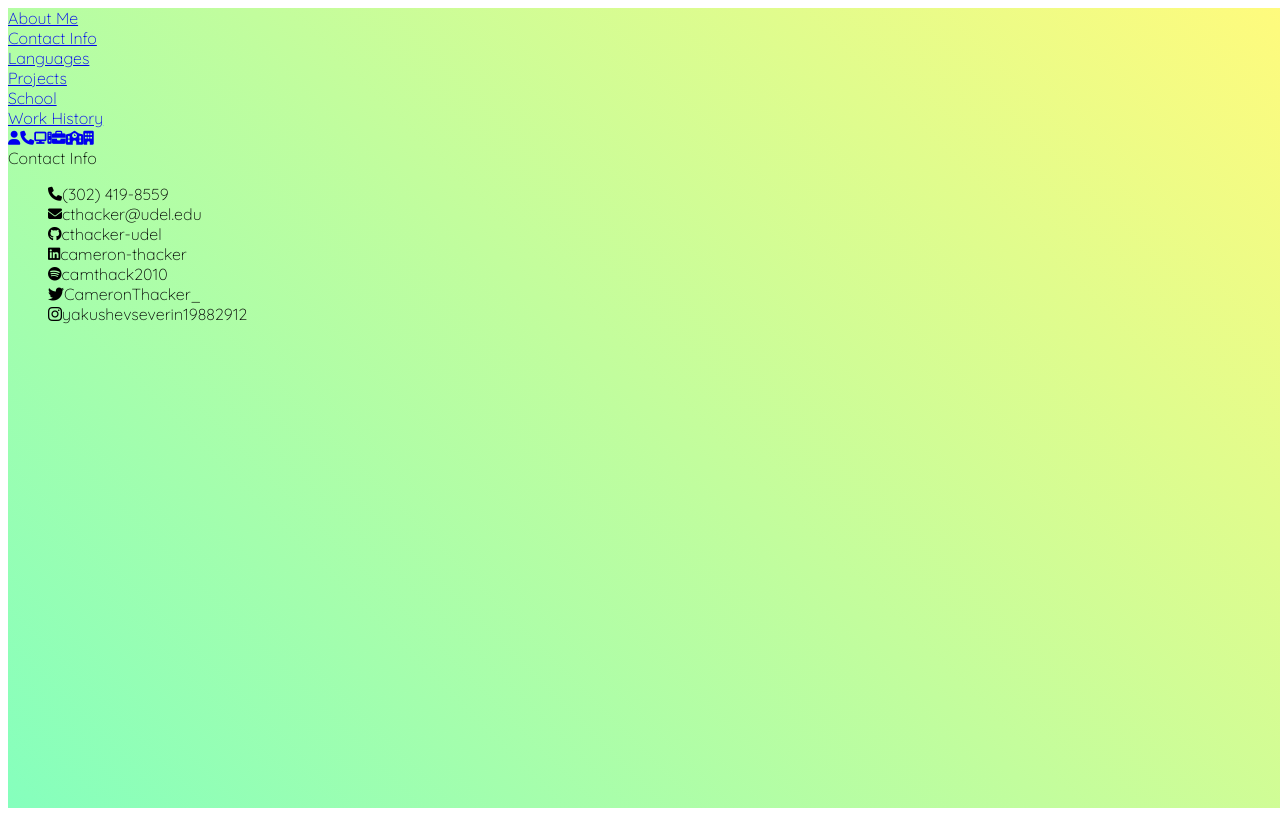
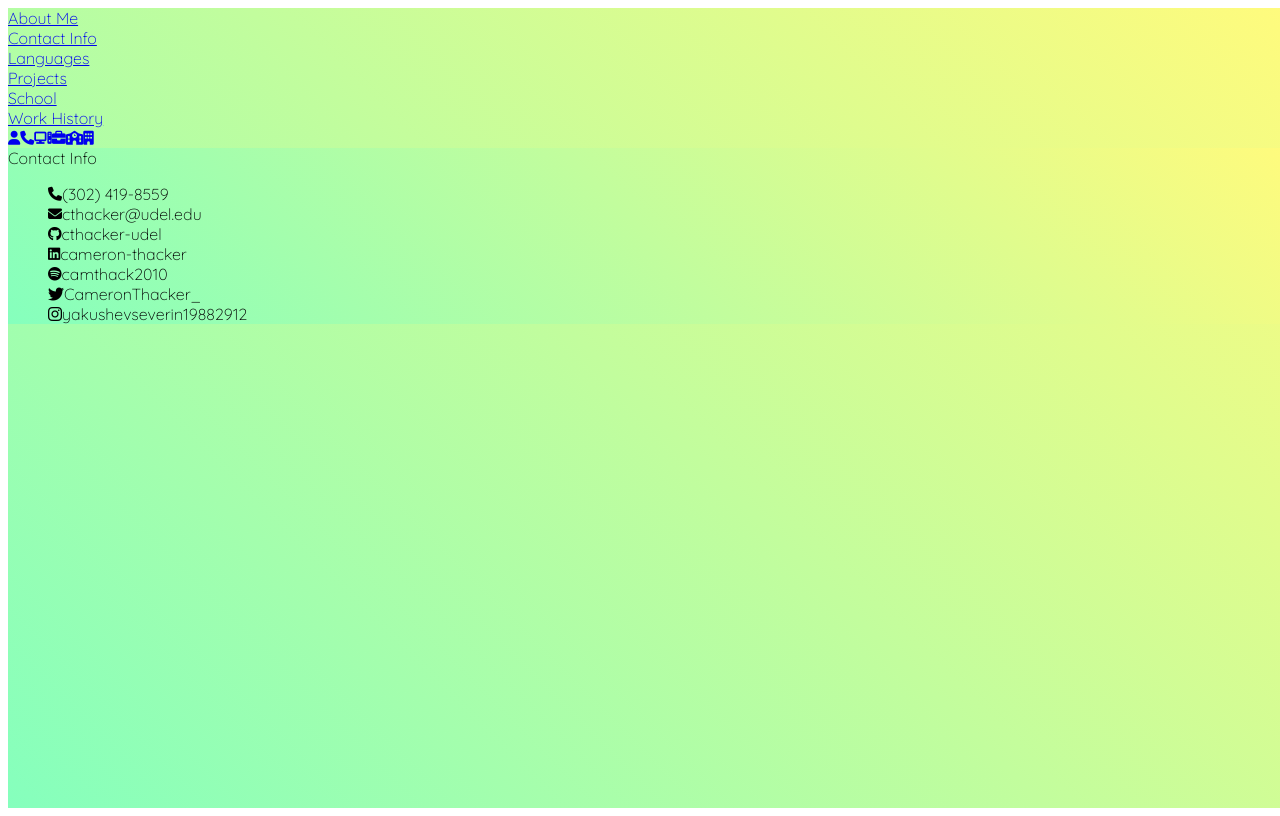
Before and after one commit to cthacker-udel/cthacker-website, a Next.js app: page /contactinfo in a window 1280 px wide. Built offline with nearby package versions, Linux system fonts and the light colour scheme.

Commit message:
[aboutme] Fixed background issues

```diff
--- a/modules/AboutMe/AboutMe.component.tsx
+++ b/modules/AboutMe/AboutMe.component.tsx
@@ -10,7 +10,9 @@ import aboutMeStyles from "./AboutMe.module.css";
  */
 export const AboutMe = (): JSX.Element => (
 	<BasicLayout>
-		<div className="d-flex flex-column justify-content-center align-items-center h-100 w-100">
+		<div
+			className={`d-flex flex-column justify-content-center align-items-center h-100 w-100 ${aboutMeStyles.about_me_page}`}
+		>
 			<div
 				className={`fs-1 fw-bold mb-4 ${aboutMeStyles.about_me_text_header}`}
 			>
--- a/modules/AboutMe/AboutMe.module.css
+++ b/modules/AboutMe/AboutMe.module.css
@@ -14,6 +14,11 @@
         max-height: 50vh;
         overflow-y: scroll;
     }
+}
+
+.about_me_page {
+    background-color: #85FFBD;
+    background-image: linear-gradient(45deg, #85FFBD 0%, #FFFB7D 100%);
 }
 
 .about_me_text {
--- a/modules/ContactInfo/ContactInfo.component.tsx
+++ b/modules/ContactInfo/ContactInfo.component.tsx
@@ -8,7 +8,9 @@ import contactInfoStyles from "./ContactInfo.module.css";
  */
 export const ContactInfo = (): JSX.Element => (
 	<BasicLayout>
-		<div className="d-flex flex-column w-100 h-100 justify-content-center align-items-center">
+		<div
+			className={`d-flex flex-column w-100 h-100 justify-content-center align-items-center ${contactInfoStyles.contact_info_page}`}
+		>
 			<div className={`${contactInfoStyles.contact_info_section}`}>
 				<div className="fs-1 text-decoration-underline mb-2 text-center">
 					{"Contact Info"}
--- a/modules/ContactInfo/ContactInfo.module.css
+++ b/modules/ContactInfo/ContactInfo.module.css
@@ -8,6 +8,11 @@
     }
 }
 
+.contact_info_page {
+    background-color: #85FFBD;
+    background-image: linear-gradient(45deg, #85FFBD 0%, #FFFB7D 100%);
+}
+
 .contact_info_section {
     animation-name: contact_info_section_anim;
     animation-timing-function: ease-in-out;
--- a/modules/Languages/Languages.module.css
+++ b/modules/Languages/Languages.module.css
@@ -21,6 +21,7 @@
     max-height: 70vh;
     --bs-accordion-bg: transparent !important;
     --bs-accordion-border-color: black;
+    overflow-y: auto;
 }
 
 .languages_accordion * {
@@ -36,6 +37,8 @@
     animation-timing-function: ease-in-out;
     animation-duration: 1s;
     animation-fill-mode: forwards;
+    background-color: #85FFBD;
+    background-image: linear-gradient(45deg, #85FFBD 0%, #FFFB7D 100%);
 }
 
 .languages_page_and_many_more {
--- a/modules/common/modules/UnderConstruction/UnderConstruction.component.tsx
+++ b/modules/common/modules/UnderConstruction/UnderConstruction.component.tsx
@@ -10,7 +10,9 @@ import underConstructionStyles from "./UnderConstruction.module.css";
  */
 export const UnderConstruction = (): JSX.Element => (
 	<BasicLayout>
-		<div className="w-100 h-100 d-flex flex-column justify-content-center align-items-center">
+		<div
+			className={`w-100 h-100 d-flex flex-column justify-content-center align-items-center ${underConstructionStyles.under_construction_page}`}
+		>
 			<div className="d-flex flex-row">
 				<i className="fa-solid fa-wrench fa-2xl my-auto fa-shake" />
 				<div
--- a/modules/common/modules/UnderConstruction/UnderConstruction.module.css
+++ b/modules/common/modules/UnderConstruction/UnderConstruction.module.css
@@ -4,3 +4,8 @@
     --fa-flip-x: 1;
     --fa-flip-y: 0;
 }
+
+.under_construction_page {
+    background-color: #85FFBD;
+    background-image: linear-gradient(45deg, #85FFBD 0%, #FFFB7D 100%);
+}
```
